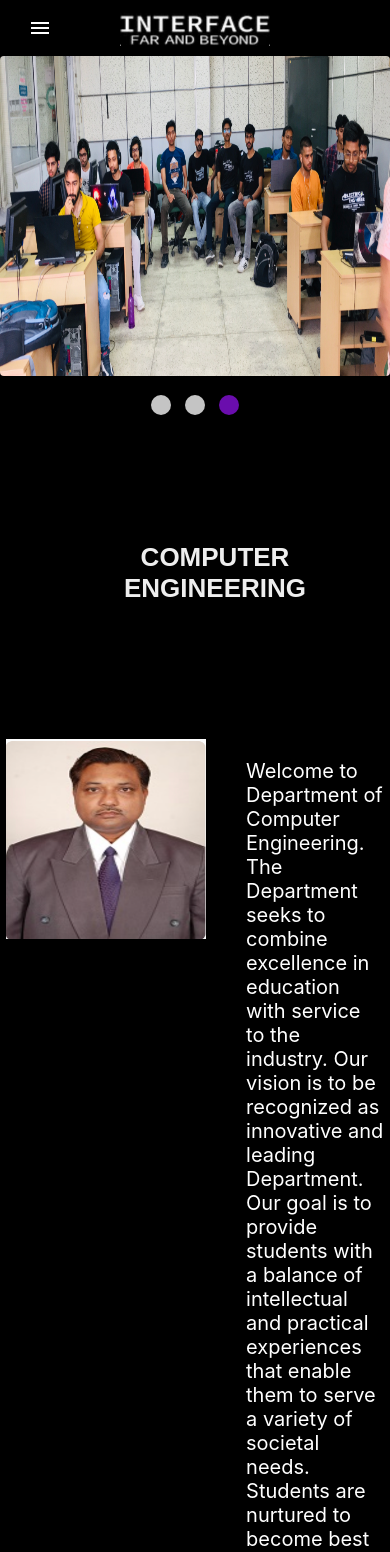
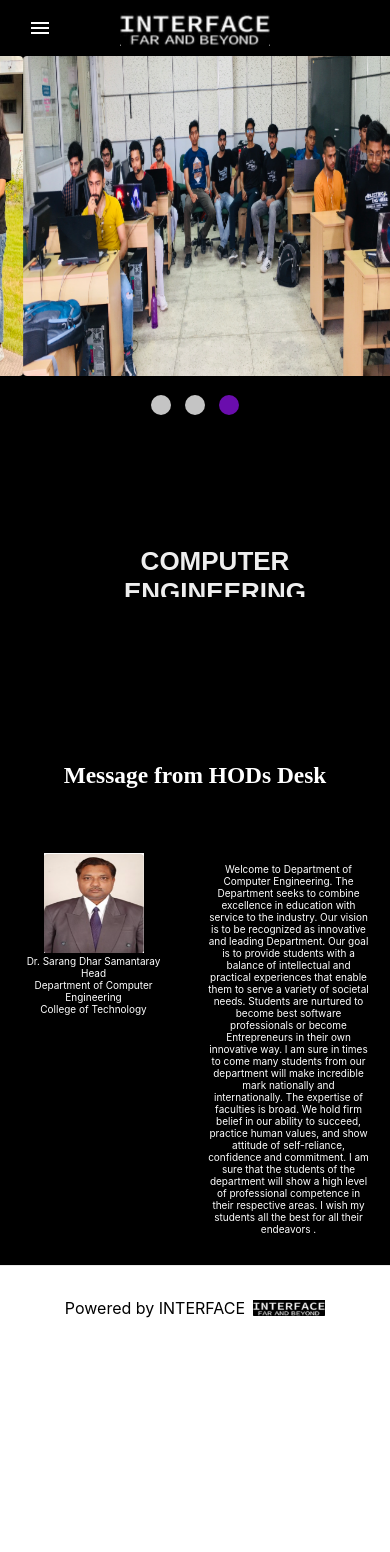
Before and after one commit to shiv-das/interface-frontend, a Next.js app: page / in a window 390 px wide. Shown: the top 1552 px of the page. After the commit the page ends 1350 px from the top, so only its background shows below. Built offline with nearby package versions, Linux system fonts and the light colour scheme.

Commit message:
changes in Hod Component

```diff
--- a/components/Hod.js
+++ b/components/Hod.js
@@ -3,8 +3,24 @@ import styles from "../styles/Home.module.css";
 export default function Hod() {
   return (
     <div className={styles.messageContainer}>
+      <div className={styles.compTitle}>
+        <h3>Message from HODs Desk</h3>
+      </div>
       <div className={styles.hodPic}>
-        <img src="/HODpic.png" height={200} width={200} />
+        <img
+          src="/HODpic.png"
+          height={200}
+          width={200}
+          className={styles.hodPicClass}
+        />
+        <br />
+        Dr. Sarang Dhar Samantaray
+        <br />
+        Head
+        <br />
+        Department of Computer Engineering
+        <br />
+        College of Technology
       </div>
       <div className={styles.hodMessage}>
         <p>
@@ -24,7 +40,6 @@ export default function Hod() {
           all the best for all their endeavors .
         </p>
       </div>
-      <div className={styles.hodName}>Dr. Sarang Dhar Samantaray</div>
     </div>
   );
 }
--- a/styles/Home.module.css
+++ b/styles/Home.module.css
@@ -168,24 +168,42 @@
   grid-auto-flow: column;
   gap: 40px;
   padding: 20px;
-  grid-template-columns: 1fr 3fr;
+  grid-template-columns: auto auto auto;
   background-color: #000;
   justify-self: center;
 }
+.compTitle {
+  grid-column: 1 / span 3;
+  grid-row: 1;
+  font-family: bradley hand, cursive;
+  font-size: 30px;
+  transition: 0.8s;
+}
+.compTitle h3 {
+  text-align: center;
+  color: white;
+}
 .hodPic {
   justify-self: center;
+  color: white;
+  text-align: center;
+  font-size: 15px;
+}
+.hodPicClass {
+  transition: 0.8s;
+  height: 200;
+  width: 200;
 }
 .hodMessage {
   color: white;
-  grid-row: 1 / span 2;
-  grid-column: 2;
   justify-self: center;
-  font-size: 20px;
+  text-align: center;
+  font-size: 18px;
+  grid-column: 2 / span 2;
+  grid-row: 2;
+  transition: 0.8s;
 }
-.hodName {
-  color: white;
-  justify-self: center;
-}
+
 .branchChapCont {
   width: 100%;
   height: 400px;
@@ -228,6 +246,30 @@
     justify-content: center;
     margin: 0;
     align-items: center;
+  }
+  .compTitle {
+    grid-column: 1 / span 3;
+    grid-row: 1;
+    font-family: bradley hand, cursive;
+    font-size: 20px;
+  }
+  .hodMessage {
+    color: white;
+    justify-self: center;
+    text-align: center;
+    font-size: 10px;
+    grid-column: 2 / span 2;
+    grid-row: 2;
+  }
+  .hodPic {
+    justify-self: center;
+    color: white;
+    text-align: center;
+    font-size: 10px;
+  }
+  .hodPicClass {
+    height: 100px;
+    width: 100px;
   }
 }
 .wordCarousel div {
```
